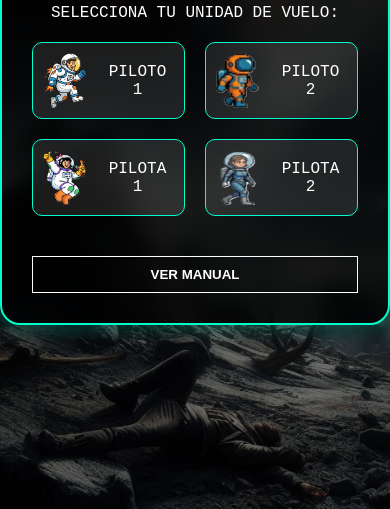
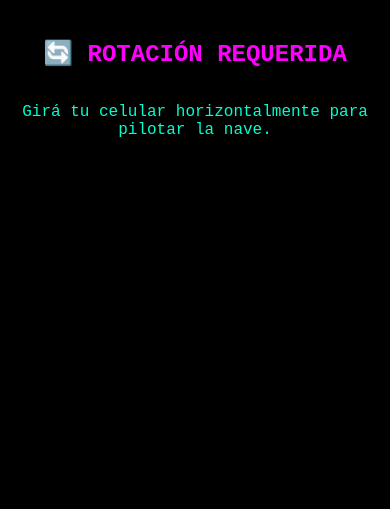
Before and after one commit to MESantoro/survivor-meteorix, a plain HTML site: page index.html in a window 390 px wide. Shown: the part 335-844 px from the top of the page. Drawn offline with Linux system fonts and the light colour scheme.

Commit message:
Actualización de ajuste responsive index.html
Ajuste de tamaños para móviles

```diff
--- a/index.html
+++ b/index.html
@@ -2,7 +2,7 @@
 <html lang="es">
 <head>
     <meta charset="UTF-8">
-    <meta name="viewport" content="width=device-width, initial-scale=1.0, maximum-scale=1.0, user-scalable=no">
+    <meta name="viewport" content="width=device-width, initial-scale=1.0, maximum-scale=1.0, user-scalable=no, viewport-fit=cover">
     <title>Survivor Meteorix - Selección de Piloto</title>
     <style>
         body {
@@ -28,59 +28,63 @@
             z-index: -1;
         }
 
+        /* CANVAS RESPONSIVO */
         #gameCanvas {
             border: 3px solid #ff00ff;
             background: #111;
             display: none;
             box-shadow: 0 0 30px #ff00ff;
-            max-width: 100vw;
-            max-height: 100vh;
+            width: 95vw;
+            height: auto;
+            max-width: 800px;
+            aspect-ratio: 2 / 1; /* Mantiene la proporción 800x400 */
         }
 
         #menu {
             text-align: center;
             border: 2px solid #00ffcc;
-            padding: 30px;
+            padding: 20px;
             border-radius: 20px;
-            background: rgba(0, 0, 0, 0.75);
+            background: rgba(0, 0, 0, 0.8);
             backdrop-filter: blur(10px);
-            box-shadow: 0 0 20px rgba(0, 255, 204, 0.3);
-            max-width: 500px;
+            width: 90%;
+            max-width: 450px;
+            z-index: 5;
         }
 
-        h1 { color: #ff00ff; text-shadow: 0 0 10px #ff00ff; font-size: 35px; margin-bottom: 20px; }
-        .grid-pilotos { display: grid; grid-template-columns: 1fr 1fr; gap: 20px; margin: 20px 0; }
-        .piloto-card { display: flex; align-items: center; background: rgba(255, 255, 255, 0.1); padding: 10px; border-radius: 10px; border: 1px solid #00ffcc; transition: 0.3s; cursor: pointer; }
-        .piloto-card:hover { border-color: #ff00ff; box-shadow: 0 0 15px #ff00ff; transform: scale(1.05); }
-        .piloto-card img { width: 45px; height: 55px; margin-right: 15px; border-radius: 5px; }
+        h1 { color: #ff00ff; text-shadow: 0 0 10px #ff00ff; font-size: clamp(20px, 6vw, 35px); margin-bottom: 20px; }
+        .grid-pilotos { display: grid; grid-template-columns: 1fr 1fr; gap: 15px; margin: 15px 0; }
+        .piloto-card { display: flex; align-items: center; background: rgba(255, 255, 255, 0.1); padding: 8px; border-radius: 10px; border: 1px solid #00ffcc; cursor: pointer; }
+        .piloto-card img { width: 40px; height: 50px; margin-right: 10px; border-radius: 5px; }
+        .piloto-card span { font-size: 12px; font-weight: bold; }
 
-        /* --- CONTROLES MÓVILES --- */
+        /* CONTROLES MÓVILES */
         #mobileControls {
             display: none;
             position: fixed;
             bottom: 20px;
-            width: 95%;
+            width: 90%;
             justify-content: space-between;
             z-index: 100;
+            pointer-events: none;
         }
-        .btn-group { display: flex; gap: 15px; }
+        .btn-group { display: flex; gap: 15px; pointer-events: auto; }
         .control-btn {
-            width: 70px; height: 70px;
-            background: rgba(255, 255, 255, 0.1);
+            width: 65px; height: 65px;
+            background: rgba(255, 255, 255, 0.15);
             border: 2px solid #00ffcc;
             border-radius: 50%;
             display: flex; align-items: center; justify-content: center;
-            color: white; font-size: 25px; font-weight: bold;
+            color: white; font-size: 24px; font-weight: bold;
             touch-action: manipulation;
             user-select: none;
         }
-        .control-btn:active { background: rgba(0, 255, 204, 0.4); }
+        .control-btn:active { background: rgba(255, 0, 255, 0.4); border-color: #ff00ff; }
 
         #btnPauseMobile {
             display: none;
             position: fixed;
-            top: 15px;
-            right: 15px;
+            top: 15px; right: 15px;
             width: 50px; height: 50px;
             background: rgba(0,0,0,0.6);
             border: 2px solid #ff00ff;
@@ -91,20 +95,42 @@
             font-weight: bold;
         }
 
-        /* Solo se activa en pantallas táctiles */
+        /* ADVERTENCIA DE ROTACIÓN */
+        #rotationMessage {
+            display: none;
+            position: fixed;
+            top: 0; left: 0; width: 100%; height: 100%;
+            background: #000;
+            z-index: 9999;
+            flex-direction: column;
+            align-items: center;
+            justify-content: center;
+            text-align: center;
+            color: #00ffcc;
+        }
+
         @media (pointer: coarse) {
             #mobileControls { display: flex; }
             #btnPauseMobile { display: flex; }
         }
 
-        #manualModal { display: none; position: fixed; z-index: 10; left: 0; top: 0; width: 100%; height: 100%; background: rgba(0,0,0,0.9); }
+        @media screen and (max-width: 600px) and (orientation: portrait) {
+            #rotationMessage { display: flex; }
+        }
+
+        #manualModal { display: none; position: fixed; z-index: 1000; left: 0; top: 0; width: 100%; height: 100%; background: rgba(0,0,0,0.9); }
     </style>
 </head>
 <body>
 
+    <div id="rotationMessage">
+        <h2 style="color:#ff00ff">🔄 ROTACIÓN REQUERIDA</h2>
+        <p>Girá tu celular horizontalmente para pilotar la nave.</p>
+    </div>
+
     <div id="menu">
         <h1>SURVIVOR METEORIX</h1>
-        <p>SELECCIONA TU UNIDAD DE VUELO:</p>
+        <p style="font-size: 12px;">SELECCIONA TU UNIDAD:</p>
         <div class="grid-pilotos">
             <div class="piloto-card" onclick="seleccionarPersonaje('J')">
                 <img src="assets/jugador.png"> <span>PILOTO 1</span>
@@ -119,7 +145,7 @@
                 <img src="assets/jugadorF1.png"> <span>PILOTA 2</span>
             </div>
         </div>
-        <button class="btn-manual" onclick="abrirManual()" style="background: none; color: white; border: 1px solid white; padding: 10px; cursor: pointer; margin-top: 20px; width: 100%; font-weight: bold;">VER MANUAL</button>
+        <button onclick="abrirManual()" style="background:none; color:white; border:1px solid white; padding:10px; cursor:pointer; width:100%; font-weight:bold;">VER MANUAL</button>
     </div>
 
     <canvas id="gameCanvas" width="800" height="400"></canvas>
```
